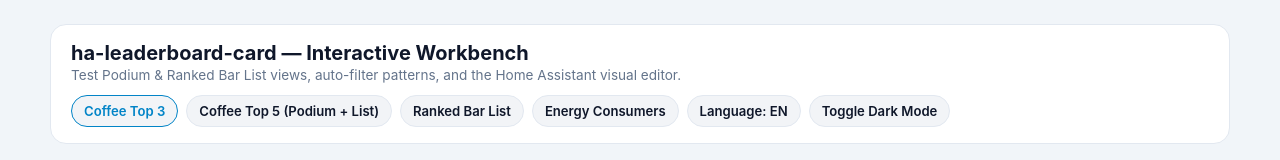
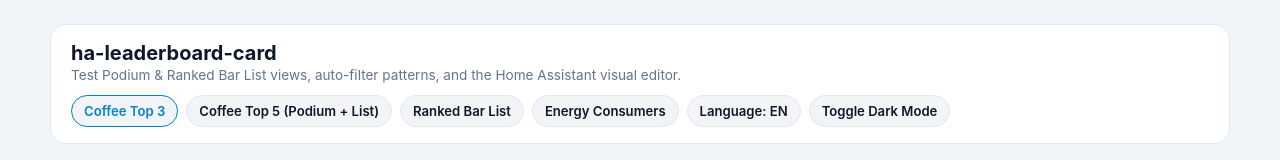
Before and after one commit to nicolasjweber/ha-leaderboard-card, a website: page index.html in a window 1280 px wide. Shown: the top 160 px of the page. Drawn offline with Linux system fonts and the light colour scheme.

Commit message:
docs: polish README and update clean preview screenshot

```diff
--- a/index.html
+++ b/index.html
@@ -3,7 +3,7 @@
   <head>
     <meta charset="UTF-8" />
     <meta name="viewport" content="width=device-width, initial-scale=1.0" />
-    <title>Home Assistant Leaderboard Card — Live Preview</title>
+    <title>Home Assistant Leaderboard Card</title>
     <style>
       :root {
         color-scheme: light dark;
@@ -36,6 +36,16 @@
 
       * {
         box-sizing: border-box;
+      }
+
+      html,
+      body {
+        scrollbar-width: none;
+      }
+
+      html::-webkit-scrollbar,
+      body::-webkit-scrollbar {
+        display: none;
       }
 
       body {
@@ -167,7 +177,7 @@
     <div class="page">
       <header class="topbar">
         <div>
-          <h1>ha-leaderboard-card — Interactive Workbench</h1>
+          <h1>ha-leaderboard-card</h1>
           <p>Test Podium &amp; Ranked Bar List views, auto-filter patterns, and the Home Assistant visual editor.</p>
         </div>
         <div class="toolbar-actions">
```
Also changed, not shown: README.md, docs/preview.png.
